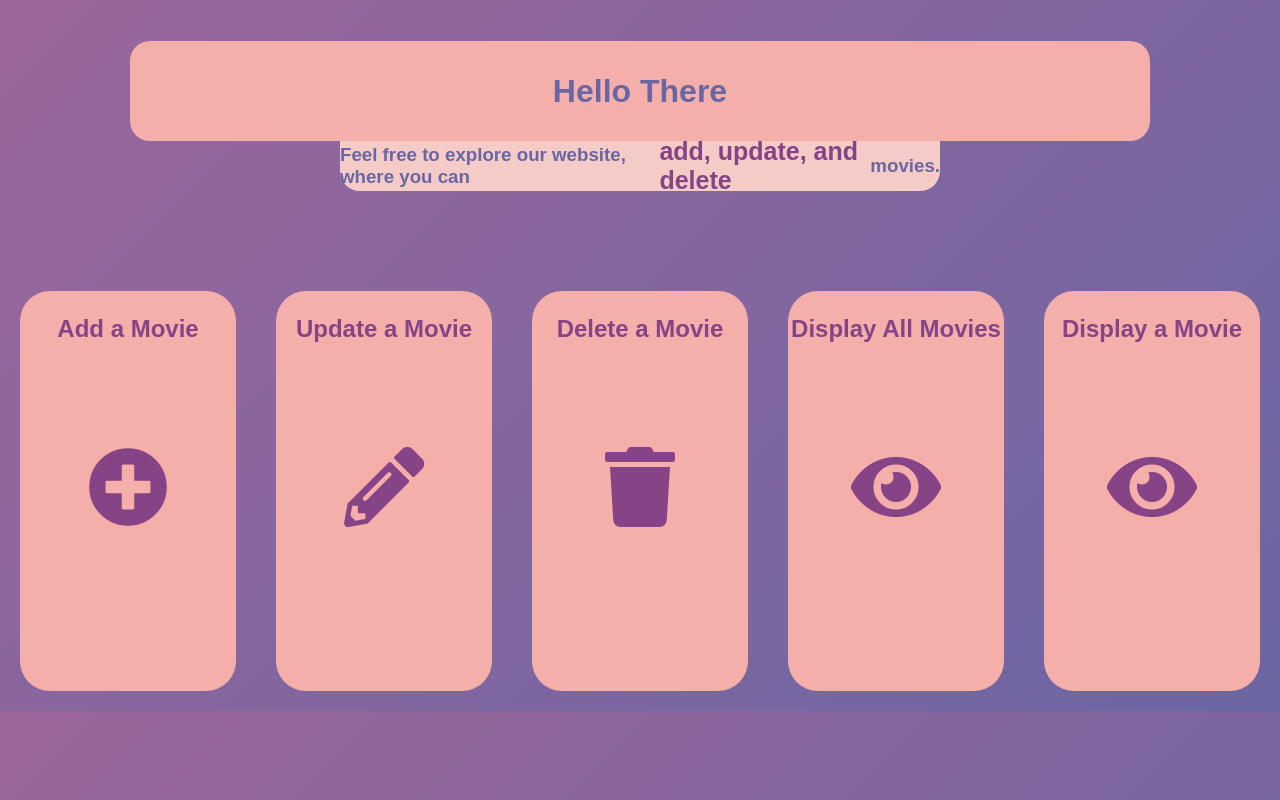
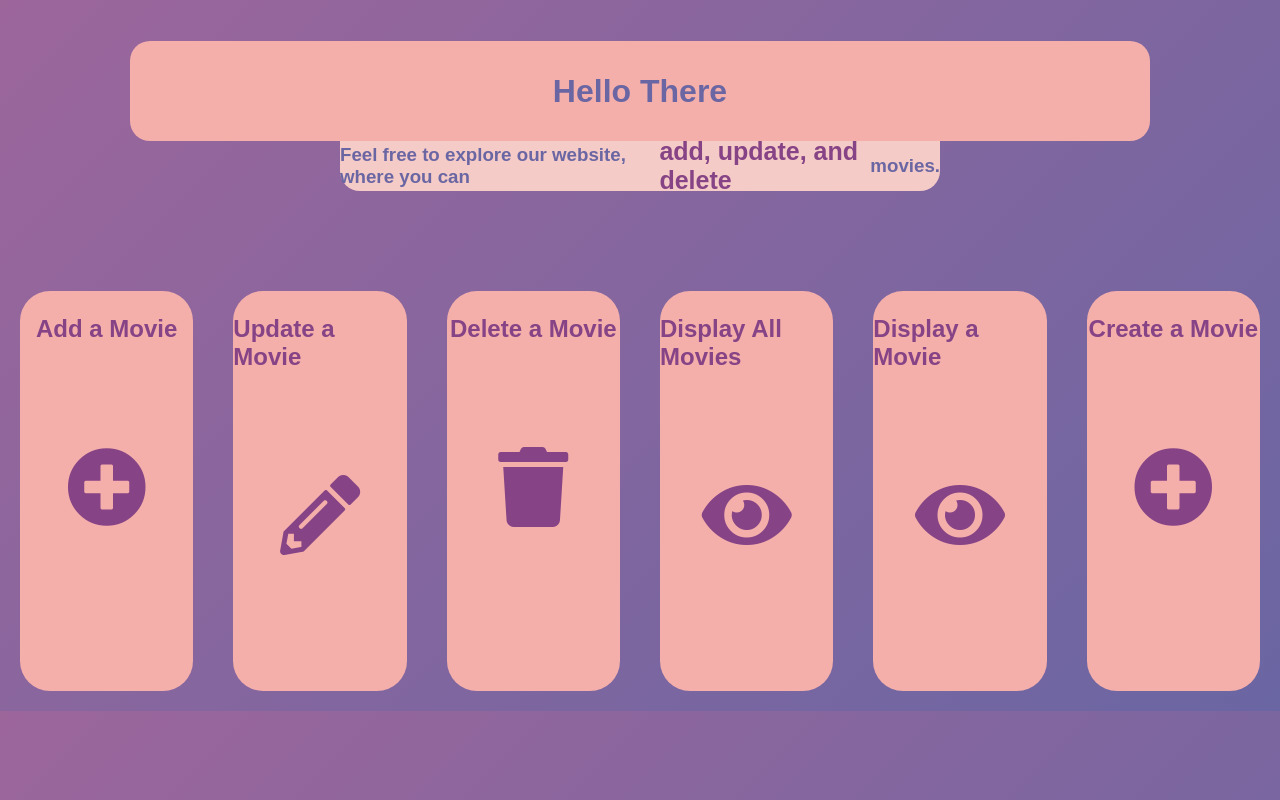
Before and after one commit to kevorkbasdajian/Software-Engineering-Course-Assignment, a Django app: page / in a window 1280 px wide. Run offline with Django 3.2, Linux system fonts and the light colour scheme.

Commit message:
final push

```diff
--- a/templates/index.html
+++ b/templates/index.html
@@ -1,24 +1,32 @@
 <!DOCTYPE html>
 <html>
   <head>
-	<meta charset="UTF-8">
+    <meta charset="UTF-8" />
     <title>Home</title>
-    <link rel="stylesheet" href="https://cdnjs.cloudflare.com/ajax/libs/font-awesome/5.15.2/css/all.min.css">
+    <link
+      rel="stylesheet"
+      href="https://cdnjs.cloudflare.com/ajax/libs/font-awesome/5.15.2/css/all.min.css"
+    />
     {% load static %}
-    <link rel="stylesheet" href="{% static 'css/style.css' %}">
+    <link rel="stylesheet" href="{% static 'css/style.css' %}" />
   </head>
   <body>
-     <h1 id ="Title" class="cycler">Hello There</h1>
-     <h3 id="welcome_message"> Feel free to explore our website, where you can &nbsp;<span>add, update, and delete</span> &nbsp;movies.</h3>
+    <h1 id="Title" class="cycler">Hello There</h1>
+    <h3 id="welcome_message">
+      Feel free to explore our website, where you can &nbsp;<span
+        >add, update, and delete</span
+      >
+      &nbsp;movies.
+    </h3>
     <div id="container">
       <div class="box">
-            <p> Add a Movie</p>
+        <p>Add a Movie</p>
         <a href="/add_movie">
           <i class="fa fa-plus-circle fa-5x icon" aria-hidden="true"></i>
         </a>
       </div>
       <div class="box">
-            <p >Update a Movie</p>
+        <p>Update a Movie</p>
         <a href="/update_movie">
           <i class="fa fa-pencil-alt fa-5x icon" aria-hidden="true"></i>
         </a>
@@ -41,12 +49,12 @@
           <i class="fa fa-eye fa-5x icon" aria-hidden="true"></i>
         </a>
       </div>
-		 <!-- <div class="box">
+      <div class="box">
         <p>Create a Movie</p>
         <a href="/Display_movie">
           <i class="fa fa-plus-circle fa-5x icon" aria-hidden="true"></i>
         </a>
-        </div> -->
+      </div>
     </div>
   </body>
 </html>
```
Lines whose indentation alone changed are shown as unchanged.
